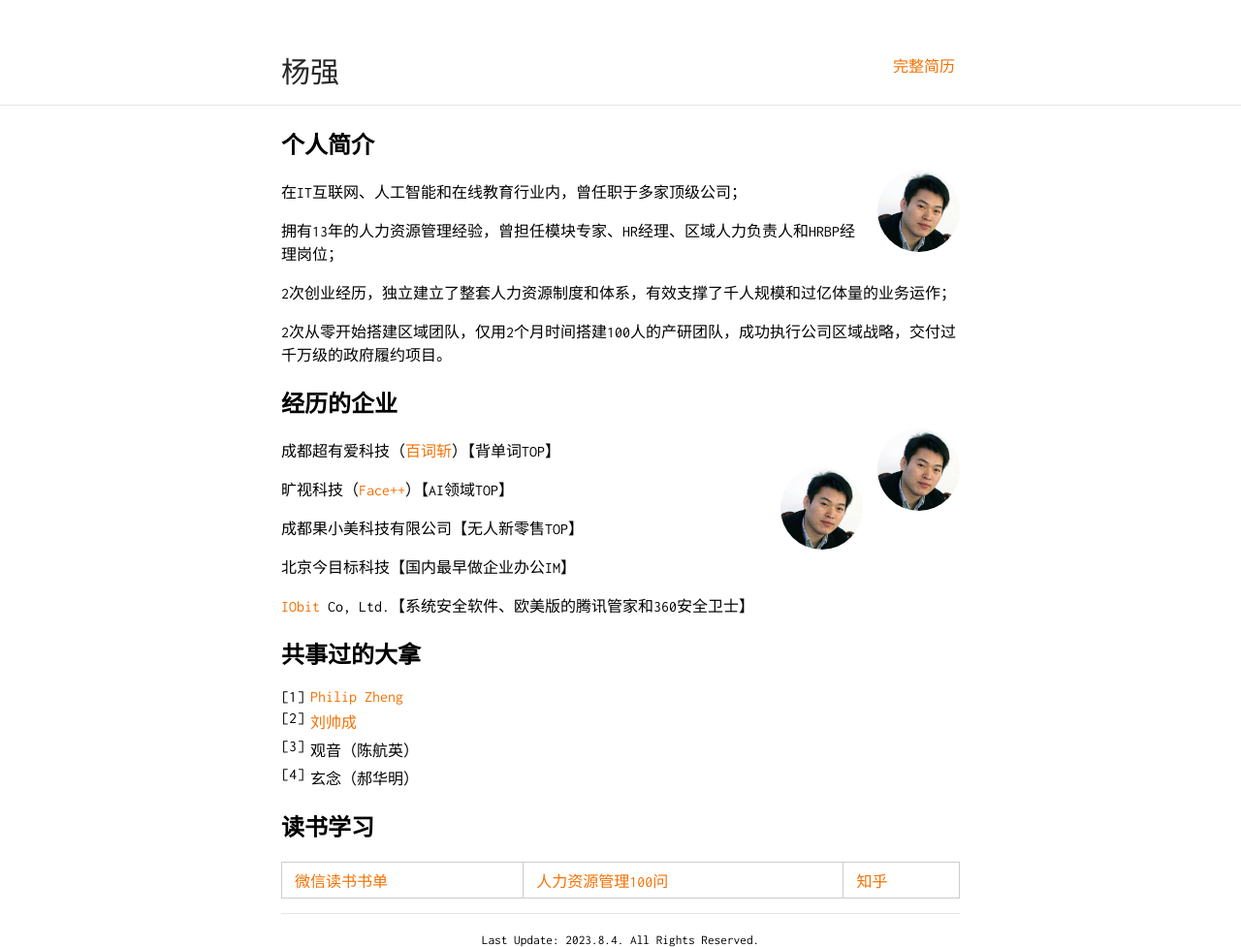
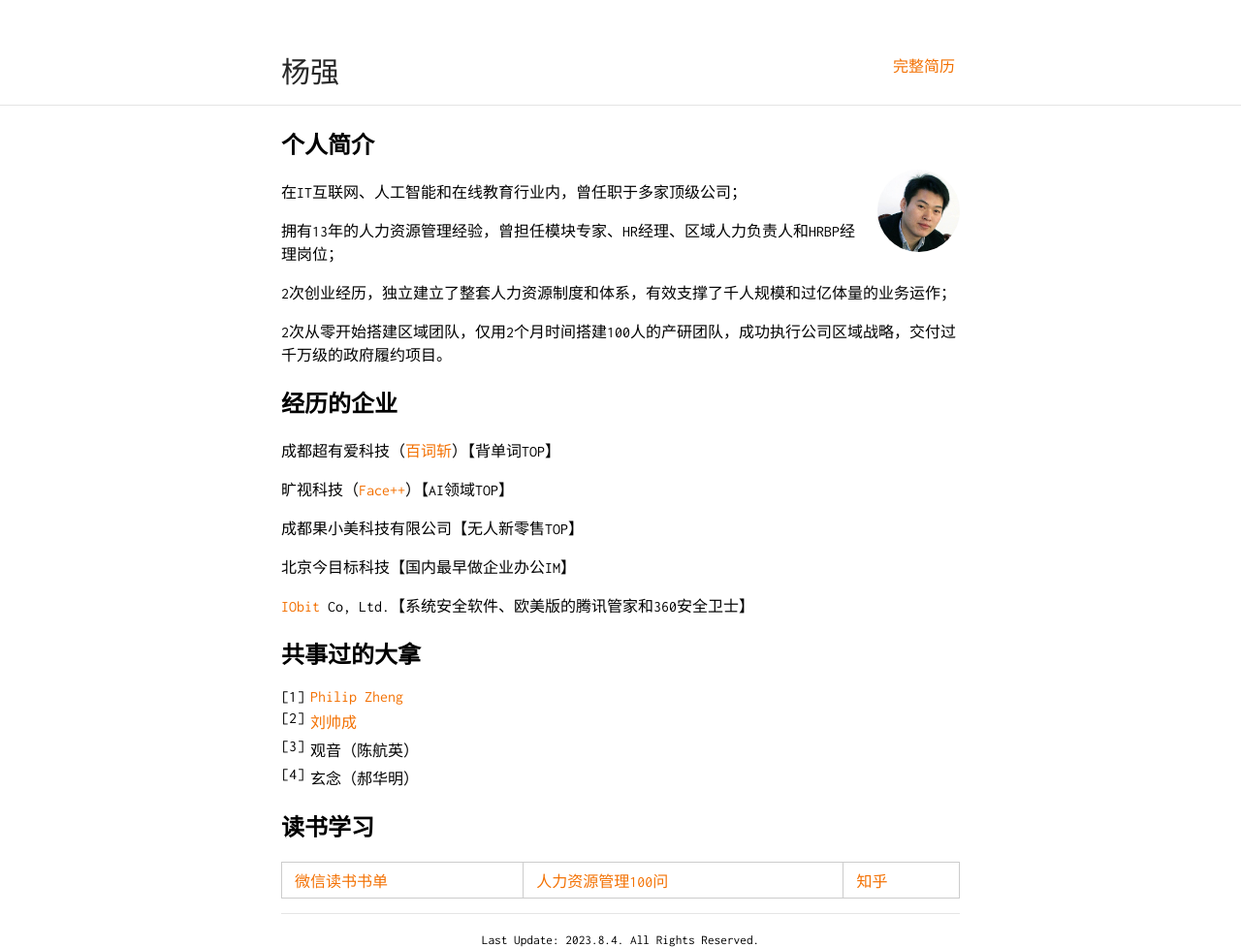
Before and after one commit to Harteyang/index, a Jekyll site: the page built from index.md, in a window 1280 px wide. Shown: the whole page at 97% size. Built offline with Jekyll 4.4.1, drawn with Linux system fonts in a browser that asks for light colours.

Commit message:
更新zhuye

```diff
--- a/index.md
+++ b/index.md
@@ -19,9 +19,9 @@ title: Harte的主页
 
 ## 经历的企业
 
-成都超有爱科技（[百词斩](https://www.baicizhan.com/)）【背单词TOP】<img class="profile-picture" src="sherlock.jpeg">
+成都超有爱科技（[百词斩](https://www.baicizhan.com/)）【背单词TOP】
 
-旷视科技（[Face++](https://www.megvii.com)）【AI领域TOP】<img class="profile-picture" src="sherlock.jpeg">
+旷视科技（[Face++](https://www.megvii.com)）【AI领域TOP】
 
 成都果小美科技有限公司【无人新零售TOP】
 
```
